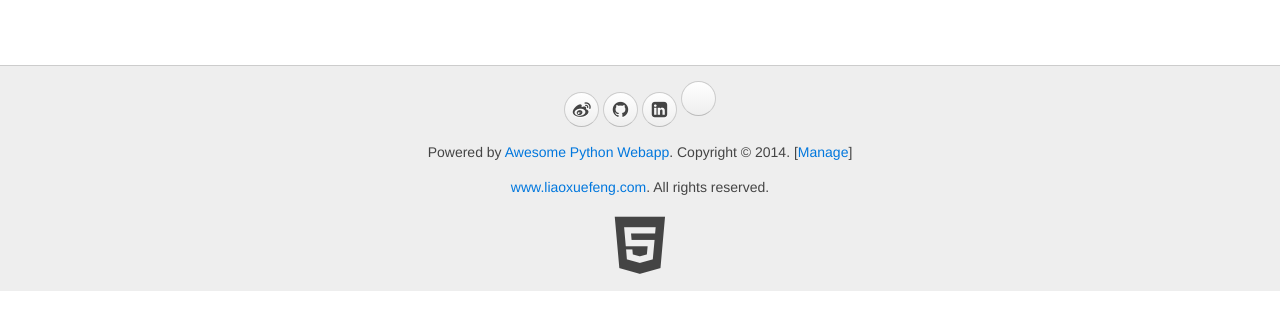
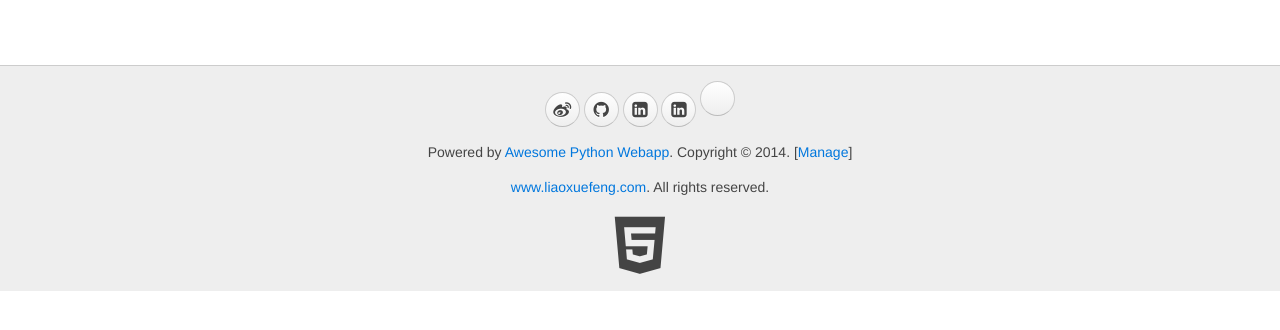
Before and after one commit to Tony-DongyiLuo/awesome-python3-webapp, a Python web app: template www/templates/__base__.html in a window 1280 px wide. Shown: the part 42-372 px from the top of the page. Run offline with Jinja, Linux system fonts and the light colour scheme; the template is opened without the code that fills it, so the values that code supplies are empty.

Commit message:
add new linkedin

```diff
--- a/www/templates/__base__.html
+++ b/www/templates/__base__.html
@@ -77,6 +77,7 @@
                     <a target="_blank" href="http://weibo.com/luodongyi" class="uk-icon-button uk-icon-weibo"></a>
                     <a target="_blank" href="https://github.com/Tony-DongyiLuo" class="uk-icon-button uk-icon-github"></a>
                     <a target="_blank" href="http://www.linkedin.com/in/luodongyi" class="uk-icon-button uk-icon-linkedin-square"></a>
+                    <a target="_blank" href="http://www.linkedin.com/in/luodongyi" class="uk-icon-button uk-icon-linkedin-square"></a>
                     <a target="_blank" href="http://www.qq.com" class="uk-icon-button uk-icon-pied-piper"></a>
                 </p>
                 <p>Powered by <a href="http://awesome.liaoxuefeng.com">Awesome Python Webapp</a>. Copyright &copy; 2014. [<a href="/manage/" target="_blank">Manage</a>]</p>
```
